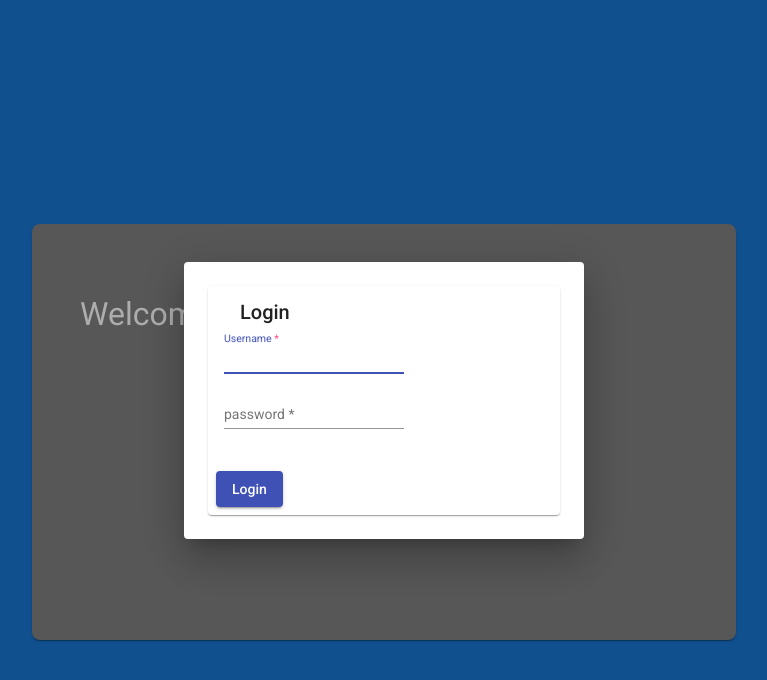
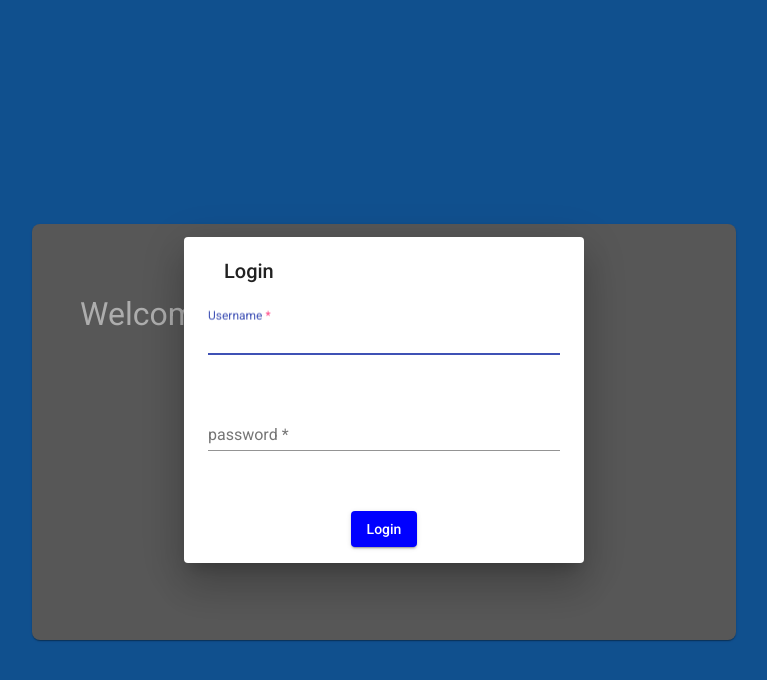
Before and after one commit to dagrimb/myfavfilmz-Angular-client, an Angular app: page /welcome in a window 1280 px wide. Both pictures are taken after a click on the button "Login". Shown: the top 680 px of the page, without its empty margins (256-1023 px from the left). Built offline with nearby package versions, Linux system fonts and the light colour scheme.

Commit message:
revise stylings in user login component

```diff
--- a/src/app/user-login-form/user-login-form.component.html
+++ b/src/app/user-login-form/user-login-form.component.html
@@ -1,11 +1,11 @@
 
-<mat-card>
+<mat-card style="box-shadow: none; padding: 0">
   <mat-card-header>
     <mat-card-title>Login</mat-card-title>
   </mat-card-header>
-  <mat-card-content>
-    <form>
-      <mat-form-field>
+  <mat-card-content style="font-size: 1rem">
+    <form style="display: flex; flex-direction: column">
+      <mat-form-field style="margin: 1rem 0rem">
         <input
           matInput
           [(ngModel)]="userData.Username"
@@ -15,7 +15,7 @@
           required
         >
       </mat-form-field>
-      <mat-form-field>
+      <mat-form-field style="margin: 1rem 0rem">
         <input
           matInput
           [(ngModel)]="userData.Password"
@@ -27,11 +27,11 @@
       </mat-form-field>
     </form>
   </mat-card-content>
-  <mat-card-actions>
+  <mat-card-actions style="display: flex; justify-content: center">
     <button
       mat-raised-button
       (click)="loginUser()"
-      color="primary"
+      style="color: white; background-color: blue"
     >
       Login
     </button>
```
